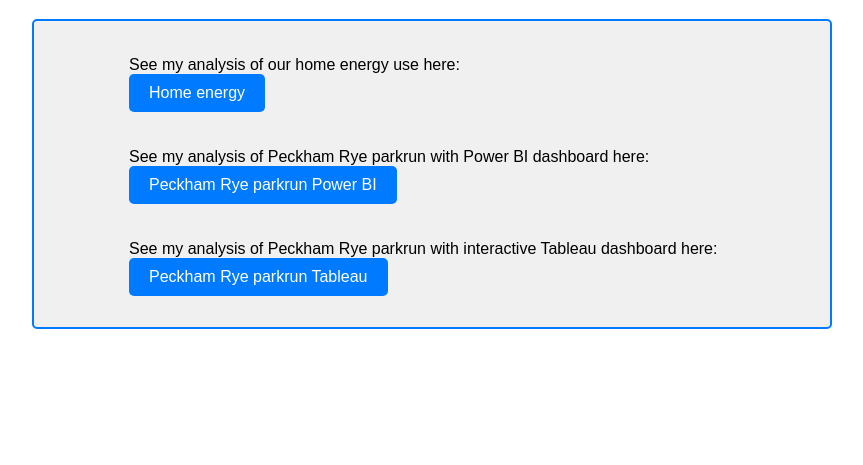
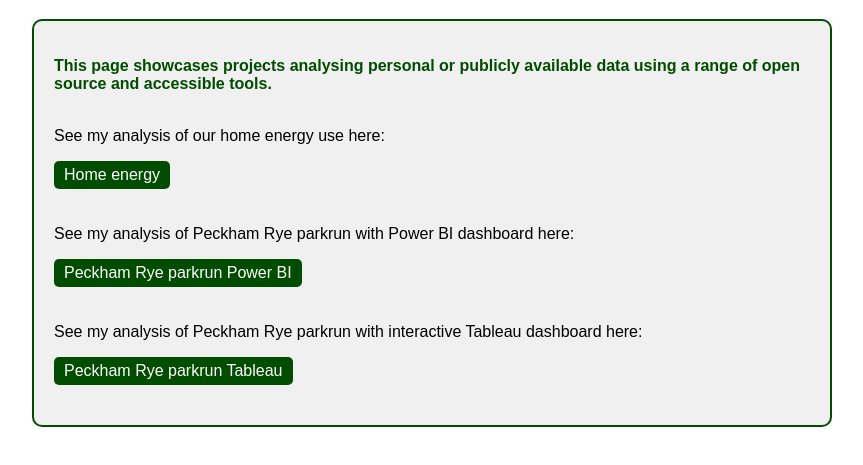
Before and after one commit to louisemittal/louisemittal.github.io, a plain HTML site: page index.html in a window 1280 px wide. Shown: the part 81-546 px from the top of the page, without its empty margins (208-1071 px from the left). Drawn offline with Linux system fonts and the light colour scheme.

Commit message:
make the page look a bit better

```diff
--- a/index.html
+++ b/index.html
@@ -24,29 +24,34 @@
             text-align: center;
         }
         .link-box {
-            border: 2px solid #007bff;
-            border-radius: 5px;
-            padding: 15px;
-            margin-top: 20px;
+            border: 2px solid #004d00;
+            border-radius: 10px;
+            padding: 20px;
+            margin-top: 5px;
             background-color: #f0f0f0;
         }
-        .link-box h2 {
+		.link-box h2 {
+			font-size: 16px;
             margin-top: 0;
-        }
+			text-align: left;
+    		color: #004d00;
+			margin-bottom: 0px;
+     	}
         .link-box p {
-            margin-bottom: 10px;
+            margin-bottom: 0px;
             text-align: left;
         }
         .link-box a {
             display: inline-block;
-            padding: 10px 20px;
-            background-color: #007bff;
+            padding: 5px 10px;
+            background-color: #004d00;
             color: white;
             text-decoration: none;
             border-radius: 5px;
+			margin-bottom: 20px;
         }
         .link-box a:hover {
-            background-color: #0056b3;
+            background-color: #017f01;
         }
         .tableauPlaceholder {
             margin-top: 20px;
@@ -60,22 +65,27 @@
 
     <!-- Link Box -->
     <div class="link-box">
-        <h2></h2>
         <p>
-        <ul>
-        <ul>
-            See my analysis of our home energy use here:</br>
-                       <a href="homeenergy.html" target="_blank">Home energy</a>
-
-			</br></br></br>
-
-		    See my analysis of Peckham Rye parkrun with Power BI dashboard here:</br>
-                       <a href="PeckhamRye_parkrun.html" target="_blank">Peckham Rye parkrun Power BI</a>
-
-			</br></br></br>
-
-		    See my analysis of Peckham Rye parkrun with interactive Tableau dashboard here:</br>
-                       <a href="PeckhamRye_parkrun_T.html" target="_blank">Peckham Rye parkrun Tableau</a>
+        	<h2>
+            This page showcases projects analysing personal or publicly available data using a range of open source and accessible tools.</br></br>
+			</h2>
+			<p>
+            See my analysis of our home energy use here:
+			</p>
+			<p>
+            <a href="homeenergy.html" target="_blank">Home energy</a>
+        </p>
+        <p>
+            See my analysis of Peckham Rye parkrun with Power BI dashboard here:
+			</p>
+			<p>
+            <a href="PeckhamRye_parkrun.html" target="_blank">Peckham Rye parkrun Power BI</a>
+        </p>
+        <p>
+            See my analysis of Peckham Rye parkrun with interactive Tableau dashboard here:
+			</p>
+			<p>
+            <a href="PeckhamRye_parkrun_T.html" target="_blank">Peckham Rye parkrun Tableau</a>
         </p>
 
 </body>
```
